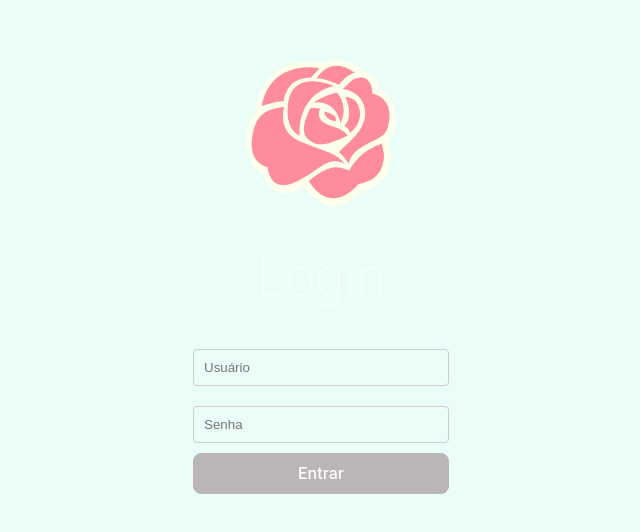
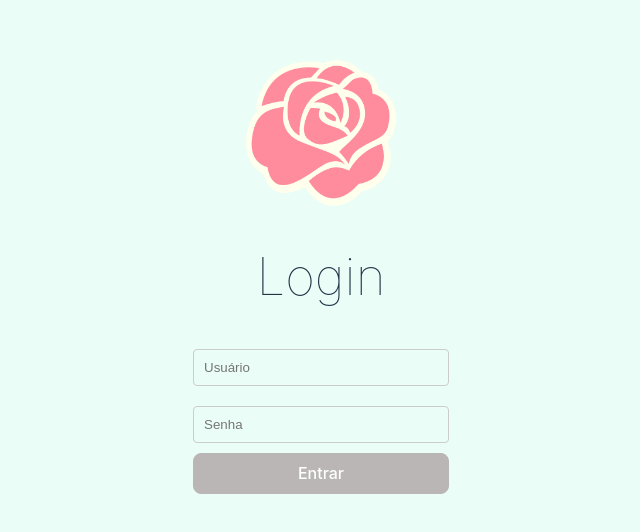
Before and after one commit to alicelopes47/tia-rosa-products-management, a React (Vite) app: page / in a window 1280 px wide. Shown: the part 124-656 px from the top of the page, without its empty margins (319-959 px from the left). Built offline with nearby package versions, Linux system fonts and the light colour scheme.

Commit message:
Update index.css with light mode styles

```diff
--- a/src/index.css
+++ b/src/index.css
@@ -98,3 +98,15 @@ button:focus,
 button:focus-visible {
   outline: 4px rgba(255, 255, 255, 0.87);
 }
+@media (prefers-color-scheme: light) {
+  :root {
+    color: #213547;
+    background-color: #ffffff;
+  }
+  a:hover {
+    color: #747bff;
+  }
+  button {
+    background-color: #ff8c9d;
+  }
+}
```
